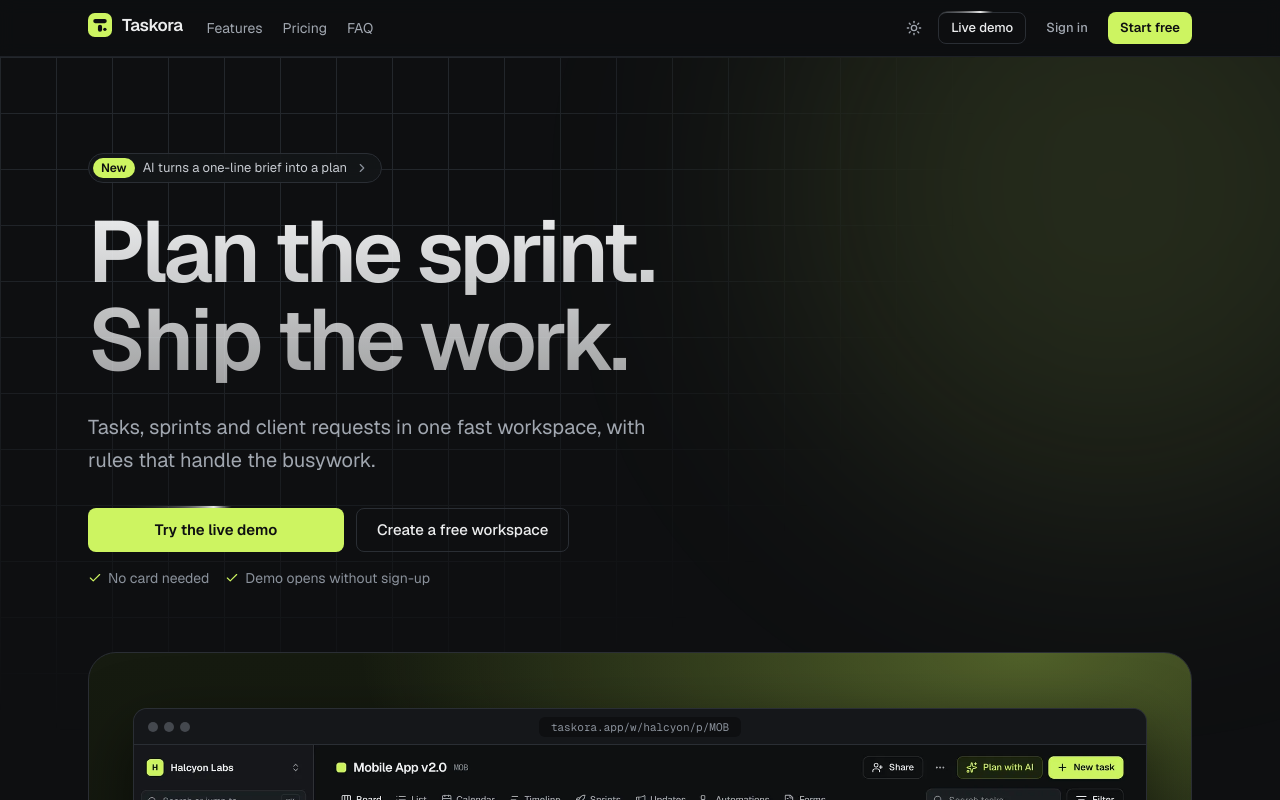
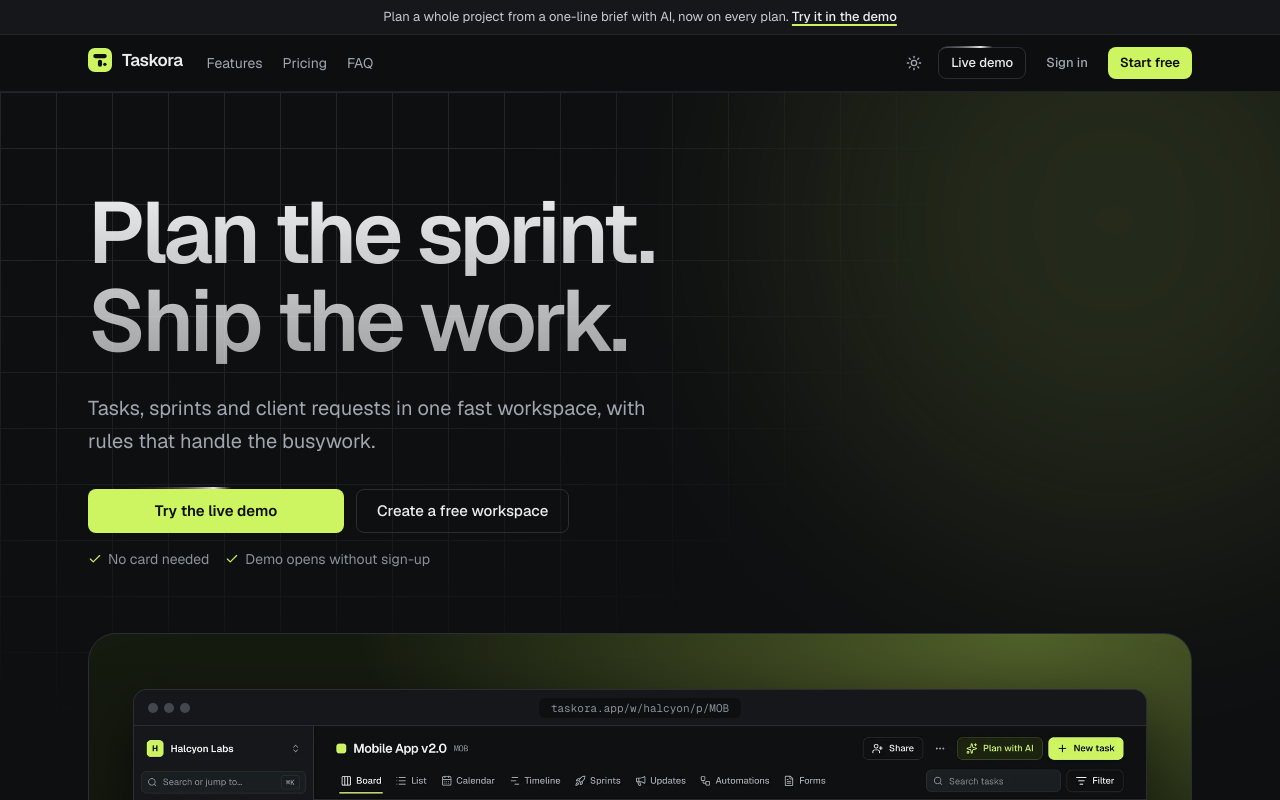
Before and after one commit to HamzaFaisal10/taskora, a Next.js app: page / in a window 1280 px wide. Shown: the top 800 px of the page. Built offline with nearby package versions, Linux system fonts and the light colour scheme; no server answers.

Commit message:
Landing page: the AI note moves from the hero into a thin bar above the header

```diff
--- a/src/app/page.tsx
+++ b/src/app/page.tsx
@@ -1,4 +1,4 @@
-import { Check, ChevronRight, ShieldCheck } from "lucide-react";
+import { Check, ShieldCheck } from "lucide-react";
 import Link from "next/link";
 import {
   FinalCta,
@@ -56,20 +56,7 @@ export default async function HomePage() {
             aria-hidden
           />
           <div className="mx-auto max-w-6xl px-4 pt-16 sm:px-6 sm:pt-24">
-            <Link
-              href="#features"
-              className="border-border bg-surface/80 text-fg-2 hover:text-fg hover:border-accent-border group inline-flex items-center gap-2 rounded-full border py-1 pr-3 pl-1 text-[13px] backdrop-blur transition-colors"
-            >
-              <span className="bg-accent text-accent-fg rounded-full px-2 py-0.5 text-xs font-semibold">
-                New
-              </span>
-              AI turns a one-line brief into a plan
-              <ChevronRight
-                className="text-subtle size-3.5 transition-transform group-hover:translate-x-0.5"
-                aria-hidden
-              />
-            </Link>
-            <h1 className="from-fg to-fg/65 mt-6 max-w-4xl bg-gradient-to-b bg-clip-text pb-2 text-[2.9rem] leading-[1.02] font-semibold tracking-[-0.045em] text-transparent sm:text-7xl lg:text-[5.4rem]">
+            <h1 className="from-fg to-fg/65 max-w-4xl bg-gradient-to-b bg-clip-text pb-2 text-[2.9rem] leading-[1.02] font-semibold tracking-[-0.045em] text-transparent sm:text-7xl lg:text-[5.4rem]">
               Plan the sprint.
               <br />
               Ship the work.
--- a/src/components/marketing/chrome.tsx
+++ b/src/components/marketing/chrome.tsx
@@ -7,8 +7,25 @@ import { ScreensStage } from "@/components/marketing/devices";
 import type { MarketingViewer } from "@/lib/marketing-viewer";
 import { cn } from "@/lib/utils";
 
+/** A one-line note above the header, like a product announcement. It scrolls away with the page. */
+function AnnouncementBar() {
+  return (
+    <div className="border-border/60 bg-surface text-fg-2 border-b px-4 py-2 text-center text-[13px] leading-snug">
+      Plan a whole project from a one-line brief with AI, now on every plan.{" "}
+      <Link
+        href="/w/demo"
+        className="text-fg decoration-accent font-medium whitespace-nowrap underline decoration-2 underline-offset-[3px] hover:decoration-[3px]"
+      >
+        Try it in the demo
+      </Link>
+    </div>
+  );
+}
+
 export function MarketingNav({ viewer }: { viewer: MarketingViewer }) {
   return (
+    <>
+      <AnnouncementBar />
       <header className="border-border/60 bg-bg/85 sticky top-0 z-40 border-b backdrop-blur">
         <div className="mx-auto flex h-14 max-w-6xl items-center gap-6 px-4 sm:px-6">
           <Link href="/" aria-label="Taskora home">
@@ -56,6 +73,7 @@ export function MarketingNav({ viewer }: { viewer: MarketingViewer }) {
           </div>
         </div>
       </header>
+    </>
   );
 }
 
```
Lines whose indentation alone changed are shown as unchanged.
